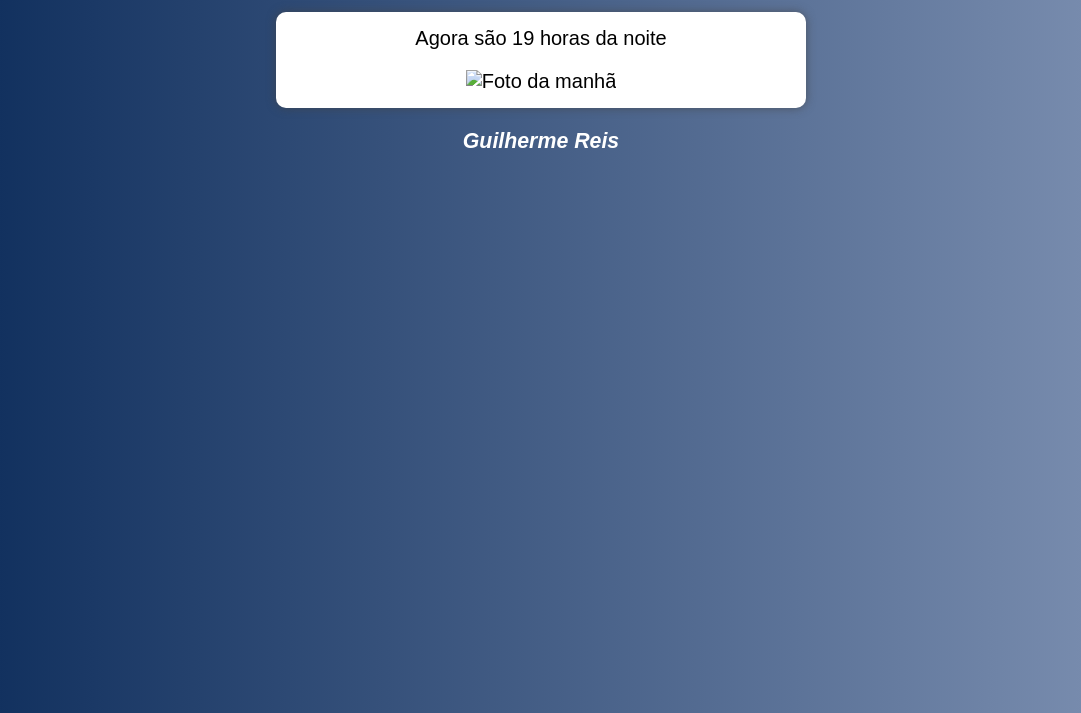
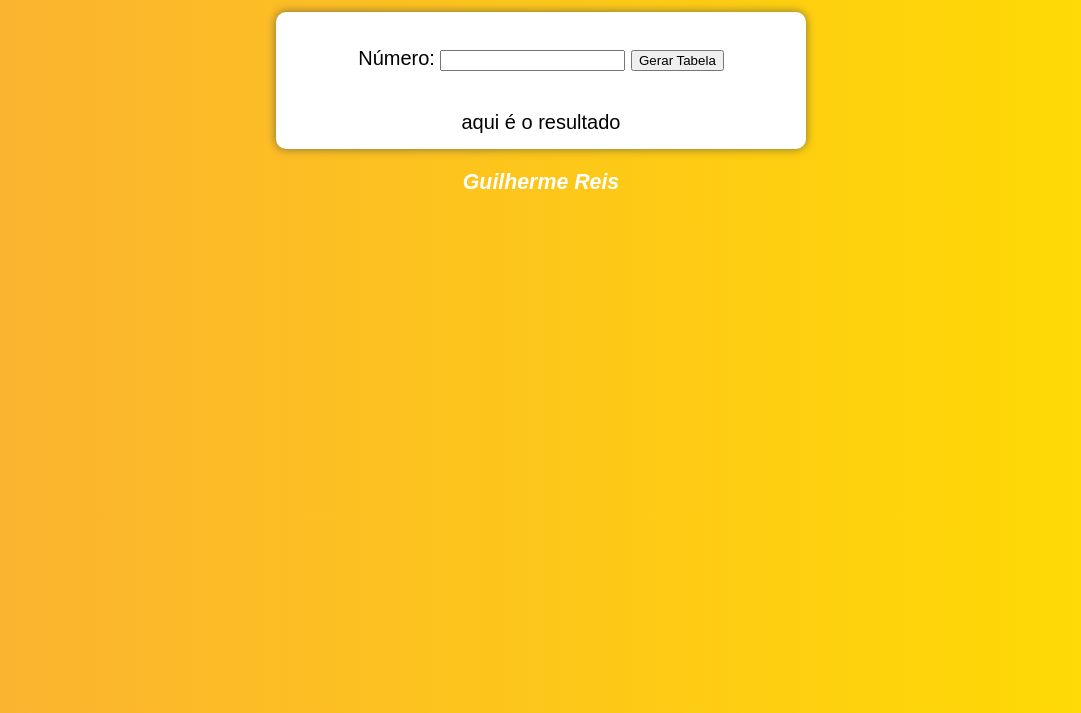
Before and after one commit to GuilhermeSRei/javascript, a plain HTML site: page js014/ex017/index.html in a window 1280 px wide. Shown: the part 87-800 px from the top of the page, without its empty margins (99-1180 px from the left). Drawn offline with Linux system fonts and the light colour scheme.

Commit message:
atualizações

```diff
--- a/js014/ex017/index.html
+++ b/js014/ex017/index.html
@@ -6,16 +6,20 @@
     <title>Hora do Dia</title>
     <link rel="stylesheet" href="style/style.css">
 </head>
-<body onload="carregar()">
+<body>
     <header>
-        <h1>Hora do Dia</h1>
+        <h1>Tabuada</h1>
     </header>
     <section>
         <div id="msg">
-            Aqui vai aparecer a mensagem...
+            <p>
+                <label for="num">Número: </label>
+                <input type="number" name="num" id="num">
+                <input type="button" value="Gerar Tabela" onclick="calcular()">
+            </p>
         </div>
-        <div id="foto">
-            <img id="imagem" src="imagens/manha1.png" alt="Foto da manhã">
+        <div id="res">
+            aqui é o resultado
         </div>
     </section>
     <footer>
--- a/js014/ex017/script.js
+++ b/js014/ex017/script.js
@@ -1,24 +1,14 @@
-function carregar() {
-    var msg = window.document.getElementById('msg')
-    var img = window.document.getElementById('imagem')
-    var data = new Date()
-    var hora = data.getHours()
-    msg.innerHTML =`Agora são ${hora} horas`
+function calcular() {
+    var num = document.getElementById('num')
+    var n = Number(num.value)
+    var res = document.getElementById('res')
 
-    if (hora >= 0 && hora < 12) {
-        // BOM DIA
-        img.src = 'imagens/manha1.png'
-        msg.innerHTML += ' da mannhã'
-    } else if (hora >= 12 && hora <= 18) {
-        // BOA TARDE
-        img.src = 'imagens/tarde1.png'
-        document.body.style.backgroundImage = "linear-gradient(to right, #DE8579, #FFBD71)"
-        msg.innerHTML += ' da tarde'
+    if (num.value.length == 0) {
+        res.innerHTML = 'Adicione um número acima'
     } else {
-        // BOA NOITE
-        img.src = 'imagens/noite1.png'
-        document.body.style.backgroundImage = "linear-gradient(to right, #092958, #8093B4)"
-        msg.innerHTML += ' da noite'
+        do {
 
+        } while (n >= 0)
     }
+
 }
```
